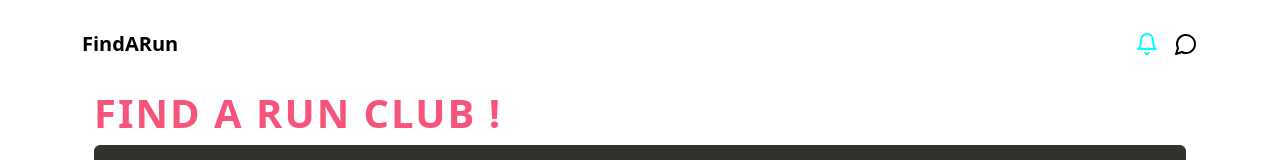
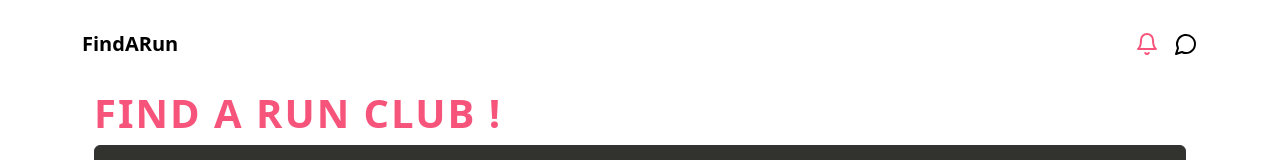
Before and after one commit to ShobhitSarkar/findArun, a React (Create React App) app in the folder frontend/: page /clubs in a window 1280 px wide. In both pictures the pointer is over the icon 1147 px from the left and 44 px from the top of the page. Shown: the top 160 px of the page. Built offline with nearby package versions, Linux system fonts and the light colour scheme.

Commit message:
fixing color-scheme

```diff
--- a/frontend/src/components/navigation/AppNavbar.css
+++ b/frontend/src/components/navigation/AppNavbar.css
@@ -20,5 +20,5 @@
   }
 
   .navbar-icon:hover {
-    color: #00FFFF; /* Your accent color */
+    color: #F6547B; /* Your accent color */
   }
```
